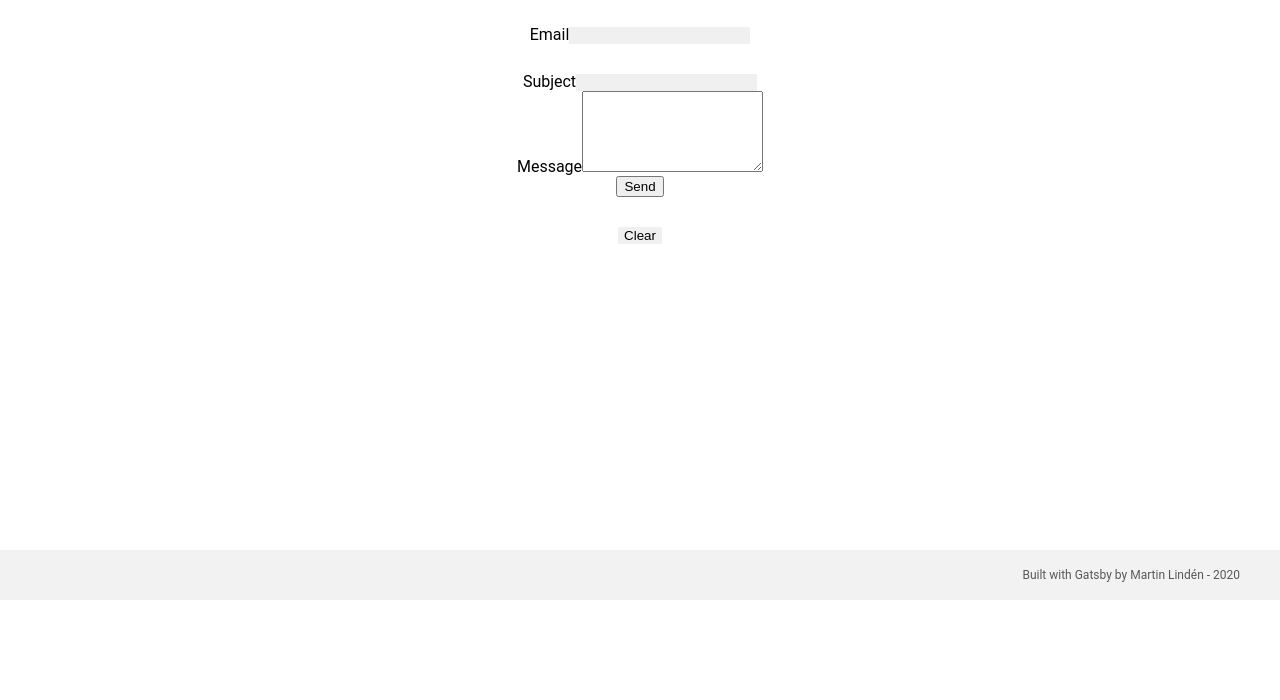
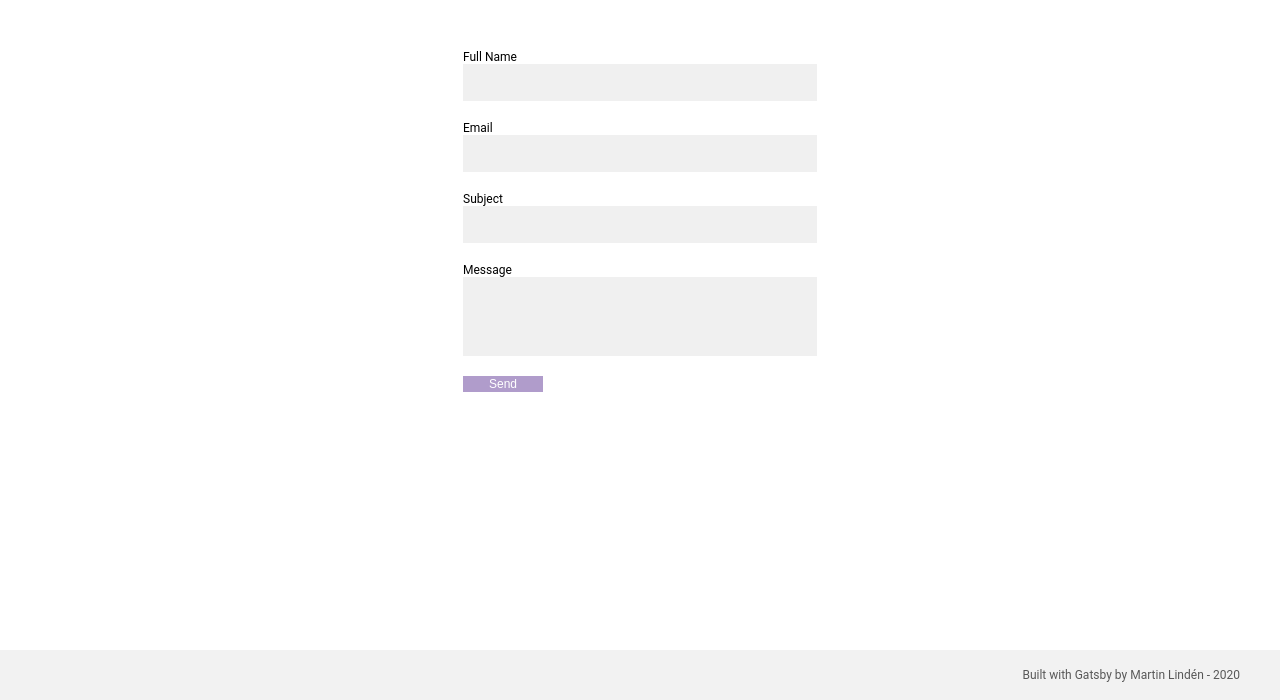
Before and after one commit to martin-linden/Gatsby-Portfolio, a Gatsby site: page /contact in a window 1280 px wide. Shown: the part 850-1550 px from the top of the page. Before the commit the page ends 1450 px from the top, so only its background shows below. Built offline with nearby package versions, Linux system fonts and the light colour scheme; Gatsby itself is replaced by a stand-in of ours.

Commit message:
first finished design of form

```diff
--- a/gatsby-config.js
+++ b/gatsby-config.js
@@ -25,8 +25,8 @@ module.exports = {
 				start_url: `/`,
 				background_color: `#663399`,
 				theme_color: `#663399`,
-				display: `minimal-ui`,
-				icon: `src/images/gatsby-icon.png` // This path is relative to the root of the site.
+				display: `minimal-ui`
+				/* icon: `src/images/gatsby-icon.png` // This path is relative to the root of the site. */
 			}
 		}
 	]
--- a/src/components/form.js
+++ b/src/components/form.js
@@ -3,9 +3,10 @@ import '../sass/main.scss';
 
 const ContactForm = () => (
 	<div className="form-container">
+		<div className="test">
 			<form className="form" method="post" action="#">
 				<label>
-				Name
+					Full Name
 					<input
 						className="form-input"
 						type="text"
@@ -36,8 +37,8 @@ const ContactForm = () => (
 					<textarea name="message" id="message" rows="5" />
 				</label>
 				<button type="submit">Send</button>
-			<input className="form-input" type="reset" value="Clear" />
 			</form>
+		</div>
 	</div>
 );
 
--- a/src/sass/components/form.scss
+++ b/src/sass/components/form.scss
@@ -1,16 +1,67 @@
 .form-container {
-	justify-content: start;
+	margin-top: 100px;
+}
+
+.test {
+	display: flex;
+	justify-content: center;
+	align-items: center;
 }
 
 .form {
 	display: flex;
 	flex-direction: column;
-	align-items: center;
+	align-items: start;
 	height: 600px;
 }
 
 .form-input {
 	border: none;
-	margin-top: 30px;
+	margin-bottom: 20px;
 	background-color: #f0f0f0;
+	width: 350px;
+	height: 35px;
 }
+
+.form textarea {
+	margin-bottom: 20px;
+	width: 350px;
+	background-color: #f0f0f0;
+	border: none;
+	resize: none;
+}
+
+.form label {
+	font-size: 12px;
+	color: black;
+}
+
+.form input,
+label,
+textarea {
+	display: block;
+}
+
+.form button {
+	border: none;
+	background-color: #b09ccb;
+	color: white;
+	font-size: 12px;
+	width: 80px;
+}
+
+/* input:focus {
+	outline-width: 0.5px;
+} */
+
+input:focus {
+	outline: none !important;
+	border: 1px solid #b09ccb;
+	box-shadow: 0 0 5px #b09ccb;
+}
+
+textarea:focus {
+	outline: none !important;
+	border: 1px solid #b09ccb;
+	box-shadow: 0 0 5px #b09ccb;
+}
```
Lines whose indentation alone changed are shown as unchanged.
